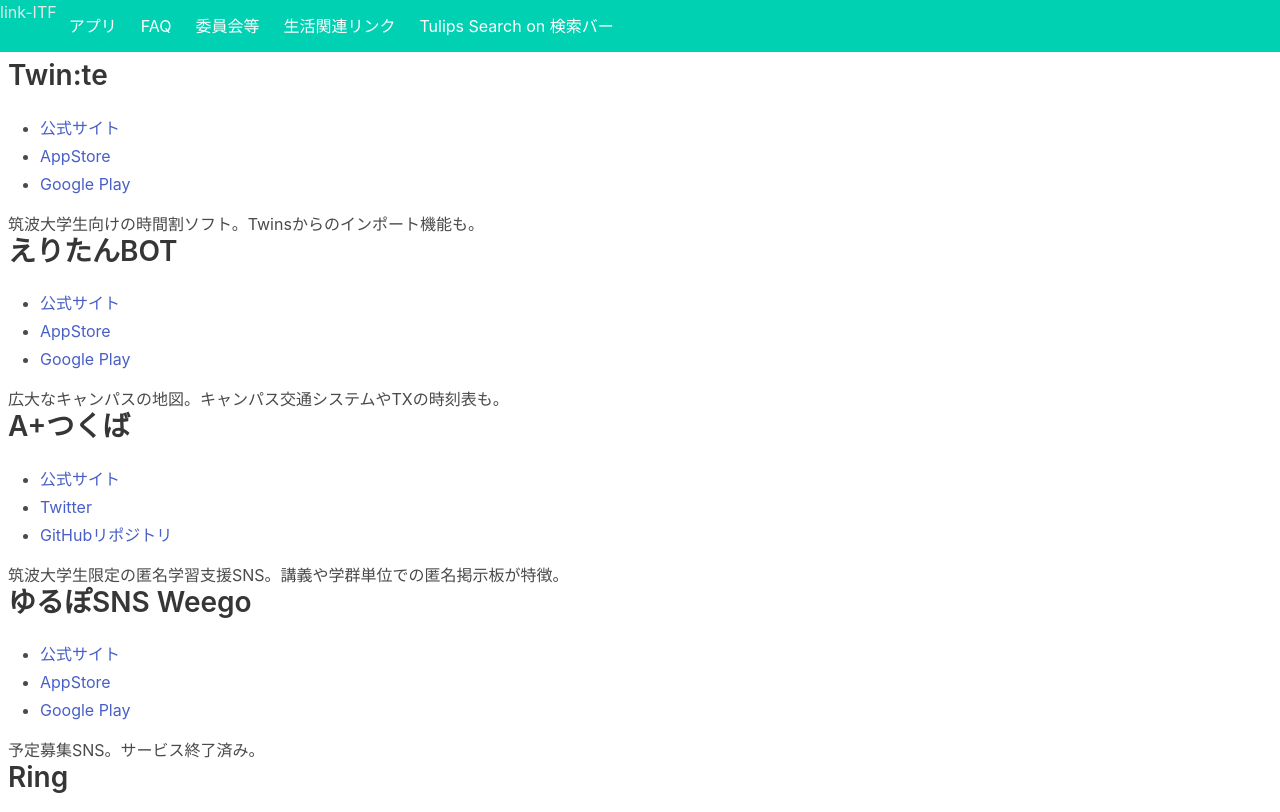
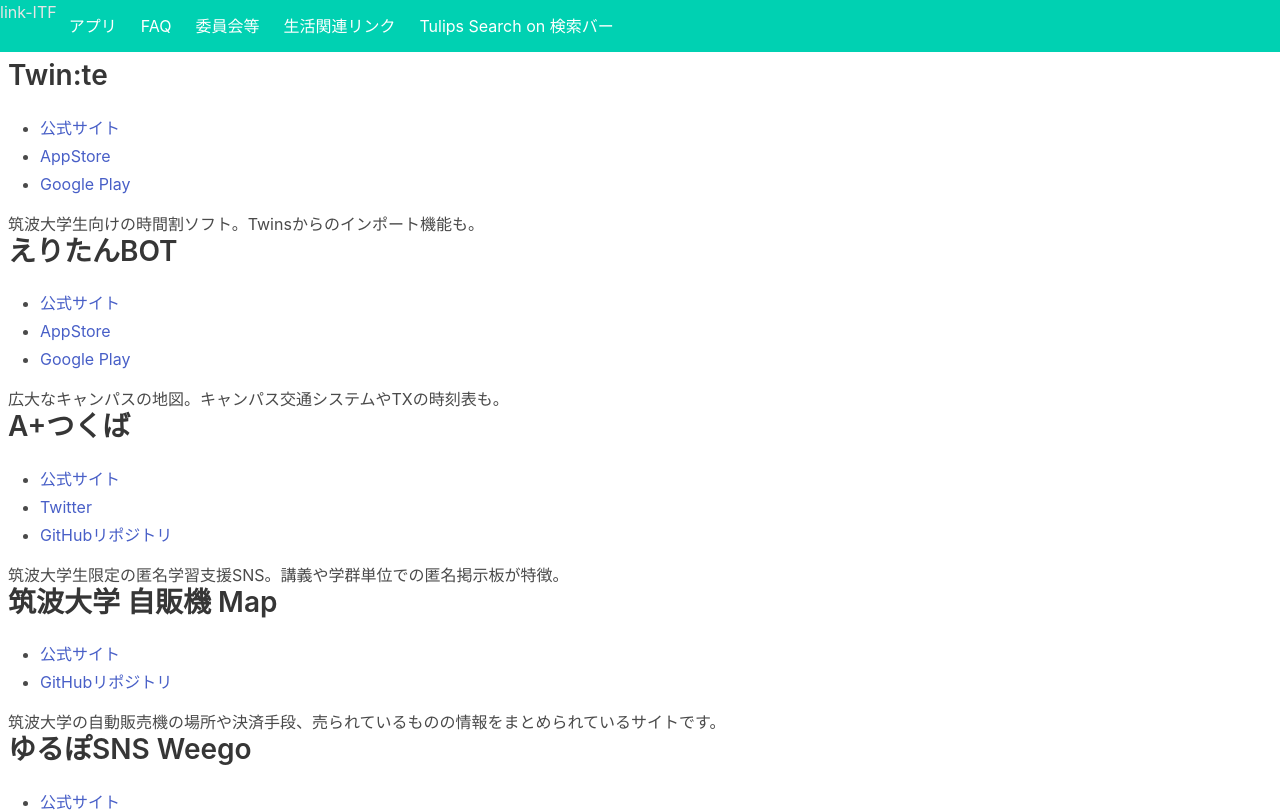
Before and after one commit to otagao/itflinks, a Nuxt app: page /appli in a window 1280 px wide. Shown: the top 812 px of the page. Built offline with nearby package versions, Linux system fonts and the light colour scheme.

Commit message:
add itfvending

```diff
--- a/components/Applinks.vue
+++ b/components/Applinks.vue
@@ -37,6 +37,18 @@
       </ul>
       <p>
         筑波大学生限定の匿名学習支援SNS。講義や学群単位での匿名掲示板が特徴。
+      </p>
+    </div>
+    <div id="itfvending">
+      <h2 class="title">
+        筑波大学 自販機 Map
+      </h2>
+      <ul>
+        <li><a href="https://itf-vendingmachine.vercel.app/">公式サイト</a></li>
+        <li><a href="https://github.com/eniehack/itf-vendingmachine">GitHubリポジトリ</a></li>
+      </ul>
+      <p>
+        筑波大学の自動販売機の場所や決済手段、売られているものの情報をまとめられているサイトです。
       </p>
     </div>
     <div id="weego">
```
Also changed, not shown: 1 other file (tests, documents, lock files or other folders).
